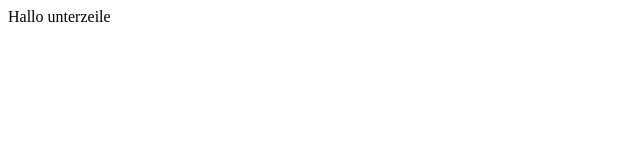
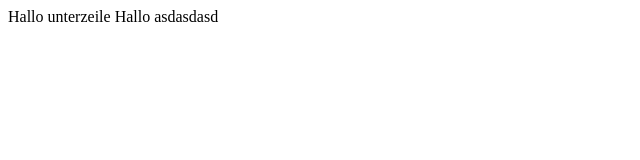
Before and after one commit to clanghof/git-kurs-1, a plain HTML site: page hallo.html in a window 1280 px wide. Shown: the whole page, without its empty margins (0-640 px from the left). Drawn offline with Linux system fonts and the light colour scheme.

Commit message:
sdasdasdasdasdads

```diff
--- a/hallo.html
+++ b/hallo.html
@@ -1,4 +1,5 @@
 <body>
 Hallo
 <span>unterzeile</span>
+Hallo asdasdasd
 </body>
```
